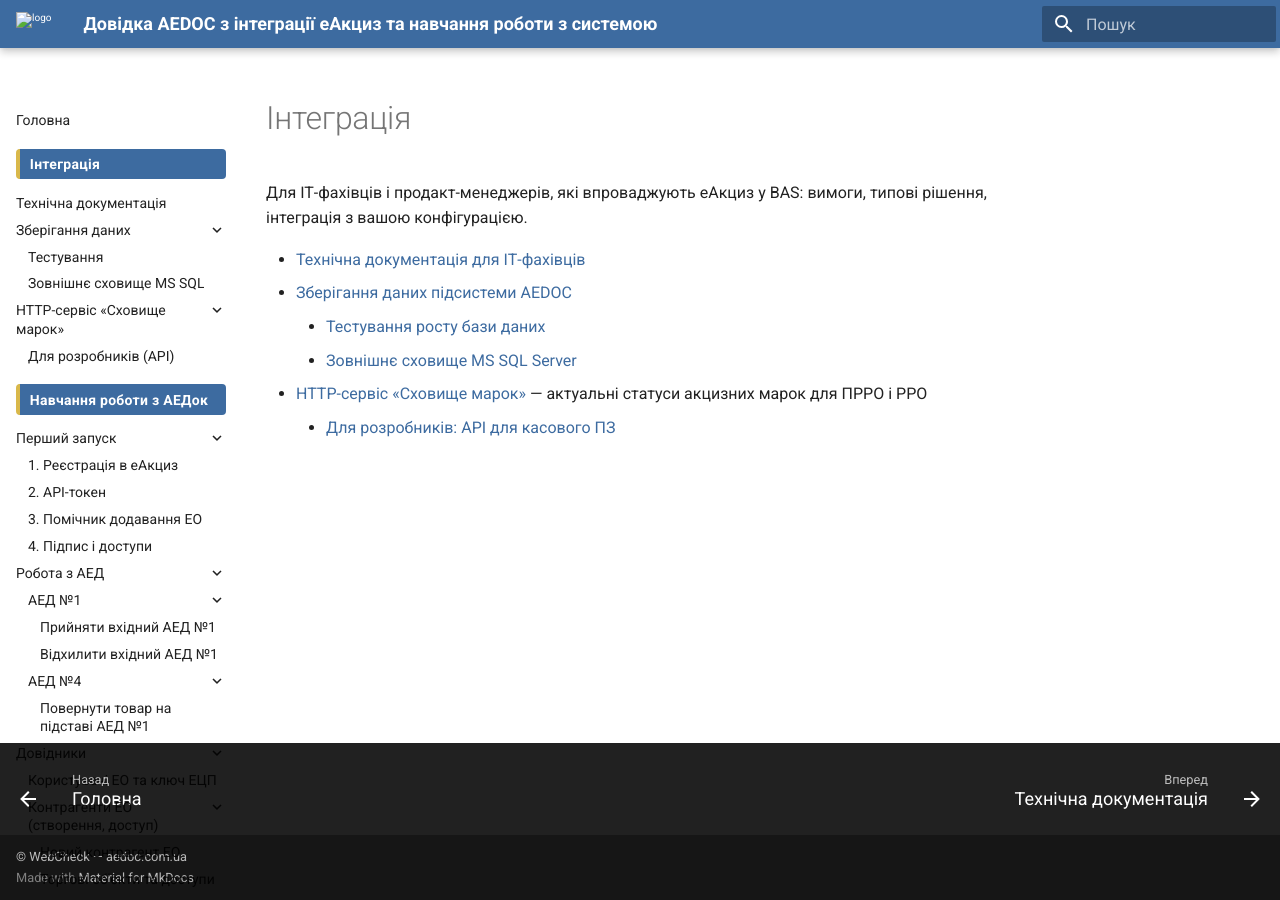
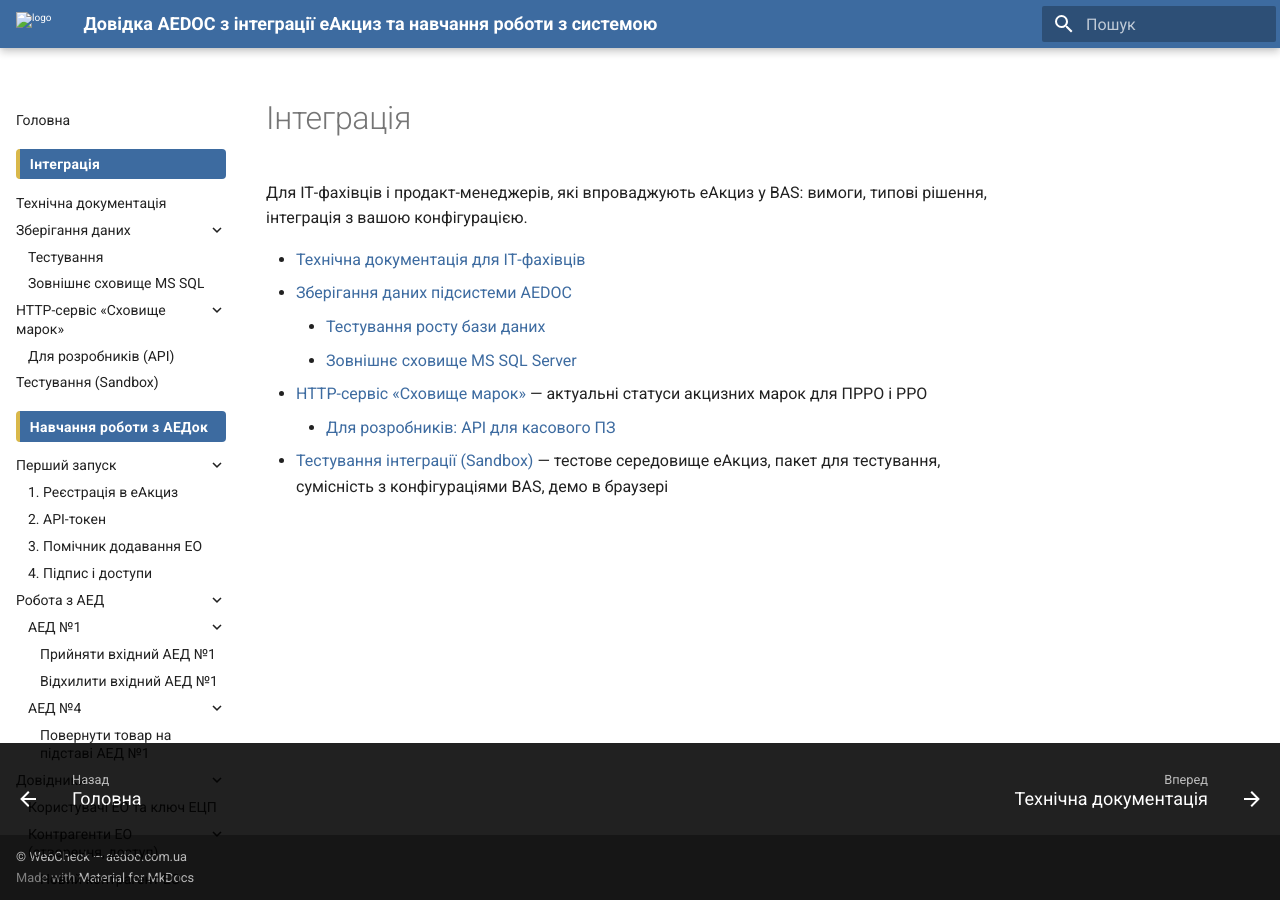
Before and after one commit to sukhenko/aedoc-docs, an MkDocs documentation site: the page built from docs/integratsiia/index.md, in a window 1280 px wide. Built offline with MkDocs 1.6.1 and Material for MkDocs 9.7.7, drawn with Linux system fonts in a browser that asks for light colours.

Commit message:
Інтеграція: сторінка «Тестування інтеграції (Sandbox)»; українські якорі заголовків
Co-Authored-By: Claude Opus 5.5 <noreply@anthropic.com>
Claude-Session: https://claude.ai/code/session_0177sjggDQ9MXuFeJFH1q7HZ

```diff
--- a/docs/integratsiia/index.md
+++ b/docs/integratsiia/index.md
@@ -8,3 +8,4 @@
     - [Зовнішнє сховище MS SQL Server](zberigannia/zovnishnie-skhovyshche.md)
 - [HTTP-сервіс «Сховище марок»](skhovyshche-marok/index.md) — актуальні статуси акцизних марок для ПРРО і РРО
     - [Для розробників: API для касового ПЗ](skhovyshche-marok/rozrobnykam.md)
+- [Тестування інтеграції (Sandbox)](sandbox.md) — тестове середовище еАкциз, пакет для тестування, сумісність з конфігураціями BAS, демо в браузері
--- a/docs/stylesheets/extra.css
+++ b/docs/stylesheets/extra.css
@@ -106,3 +106,35 @@
 .md-typeset .hero__links{display:flex;flex-wrap:wrap;gap:8px;margin-top:8px}
 .md-typeset .hero__links a{text-decoration:none;background:rgba(255,255,255,.14);border:1px solid rgba(255,255,255,.3);border-radius:6px;padding:4px 10px;font-size:.72rem}
 .md-typeset .hero__links a:hover{background:rgba(217,184,74,.25);border-color:#D9B84A;color:#fff}
+
+/* ===== Тестування (Sandbox) ===== */
+.md-typeset .callout--blue{border-left:4px solid #3D6BA0;border-radius:0 8px 8px 0}
+.md-typeset .form-pill{display:inline-block;padding:2px 10px;border-radius:999px;font-size:.62rem;font-weight:600;white-space:nowrap}
+.md-typeset .form-pill--managed{background:#dcfce7;color:#166534}
+.md-typeset .form-pill--ordinary{background:#fef3c7;color:#92400e}
+.md-typeset .wf{display:grid;grid-template-columns:repeat(auto-fit,minmax(200px,1fr));gap:22px 16px;margin:1.8em 0 1.4em;counter-reset:wf}
+.md-typeset .wf__step{counter-increment:wf;position:relative;display:flex;flex-direction:column;gap:6px;background:#fff;border:1px solid #E5E7EB;border-radius:10px;padding:24px 18px 16px;box-shadow:0 1px 3px rgba(0,0,0,.05)}
+.md-typeset .wf__step::before{content:counter(wf);position:absolute;top:-15px;left:16px;width:30px;height:30px;border-radius:50%;background:#D9B84A;color:#1A1A1A;font-weight:700;display:flex;align-items:center;justify-content:center;border:3px solid #fff;font-size:.75rem}
+.md-typeset .wf__step strong{color:#3D6BA0;font-size:.78rem}
+.md-typeset .wf__step span{color:#4b5563;font-size:.7rem;line-height:1.45}
+.md-typeset .wf__link{font-size:.7rem;font-weight:600;margin-top:auto}
+.md-typeset .ways{display:grid;grid-template-columns:repeat(auto-fit,minmax(340px,1fr));gap:20px;margin:1em 0 1.5em}
+.md-typeset .way{background:#fff;border:1px solid #E5E7EB;border-radius:12px;padding:24px;box-shadow:0 1px 3px rgba(0,0,0,.05)}
+.md-typeset .way h3{margin:0 0 .2em;color:#3D6BA0}
+.md-typeset .way__sub{color:#6B7280;margin:0 0 1em}
+.md-typeset .way__icon{width:48px;height:48px;border-radius:10px;display:flex;align-items:center;justify-content:center;font-size:24px;margin-bottom:12px}
+.md-typeset .way__icon--desktop{background:linear-gradient(135deg,#3D6BA0,#2E5583)}
+.md-typeset .way__icon--web{background:linear-gradient(135deg,#E6C866,#D9B84A)}
+.md-typeset .way__btn{display:inline-block;padding:9px 18px;border-radius:8px;font-weight:600;font-size:.72rem;text-decoration:none}
+.md-typeset .way__btn--gold{background:#D9B84A;color:#1A1A1A!important}
+.md-typeset .way__btn--gold:hover{background:#E6C866}
+.md-typeset .way__btn--outline{border:2px solid #3D6BA0;color:#3D6BA0!important}
+.md-typeset .way__btn--outline:hover{background:#3D6BA0;color:#fff!important}
+.md-typeset .creds{background:#fffdf3;border:1px dashed #D9B84A;border-radius:8px;padding:12px 16px;margin:1em 0;font-family:var(--md-code-font-family);font-size:.68rem}
+.md-typeset .creds span{display:inline-block;min-width:90px;color:#6B7280;font-family:var(--md-text-font-family)}
+.md-typeset .way__note{font-size:.66rem;color:#6B7280}
+.md-typeset .cta{background:linear-gradient(135deg,#2E5583,#3D6BA0);color:#fff;border-radius:12px;padding:28px;text-align:center;margin:2em 0}
+.md-typeset .cta p{color:rgba(255,255,255,.92);max-width:760px;margin-left:auto;margin-right:auto}
+.md-typeset .cta__title{font-size:1.1rem;font-weight:700;color:#fff!important}
+@media (max-width:600px){.md-typeset .ways{grid-template-columns:1fr}}
+@media (min-width:1220px){.md-typeset .wf{grid-template-columns:repeat(5,1fr)}}
--- a/mkdocs.yml
+++ b/mkdocs.yml
@@ -32,6 +32,7 @@ nav:
       - HTTP-сервіс «Сховище марок»:
           - integratsiia/skhovyshche-marok/index.md
           - Для розробників (API): integratsiia/skhovyshche-marok/rozrobnykam.md
+      - Тестування (Sandbox): integratsiia/sandbox.md
   - Навчання роботи з АЕДок:
       - navchannia/index.md
       - Перший запуск:
@@ -58,9 +59,9 @@ nav:
       - Роздріб ред.1 + ПРРО: testuvannia/rozdrib-prro.md
 
 extra_css:
-  - stylesheets/extra.css?v=20261009-2
+  - stylesheets/extra.css?v=20261009-3
 extra_javascript:
-  - javascripts/lightbox.js?v=20261009-2
+  - javascripts/lightbox.js?v=20261009-3
 
 markdown_extensions:
   - attr_list
@@ -73,3 +74,6 @@ markdown_extensions:
   - tables
   - toc:
       permalink: true
+      slugify: !!python/object/apply:pymdownx.slugs.slugify
+        kwds:
+          case: lower
```
Also changed, not shown: docs/integratsiia/sandbox.md (added, +125 -0 lines).
